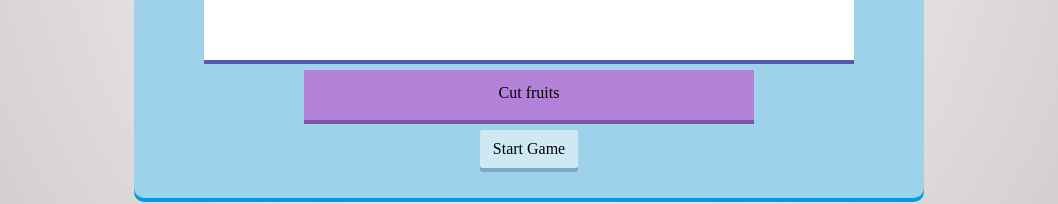
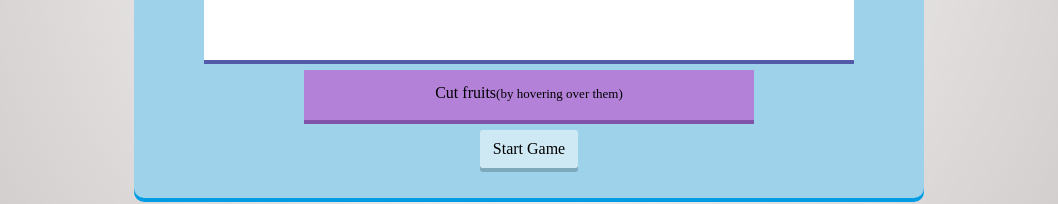
Before and after one commit to yavarmish/fruit_game, a plain HTML site: page index.html in a window 1280 px wide. Shown: the part 418-622 px from the top of the page, without its empty margins (111-1169 px from the left). Drawn offline with nearby package versions, Linux system fonts and the light colour scheme.

Commit message:
small instruction change

```diff
--- a/index.html
+++ b/index.html
@@ -17,7 +17,7 @@
       <div id="fruitcontainer">
         <img src="" alt="" id="fruit1" class="fruit" />
       </div>
-      <div id="instruction">Cut fruits</div>
+      <div id="instruction">Cut fruits<span style="font-size: small;">(by hovering over them)</span></div>
 
       <div id="startreset">Start Game</div>
     </div>
```
